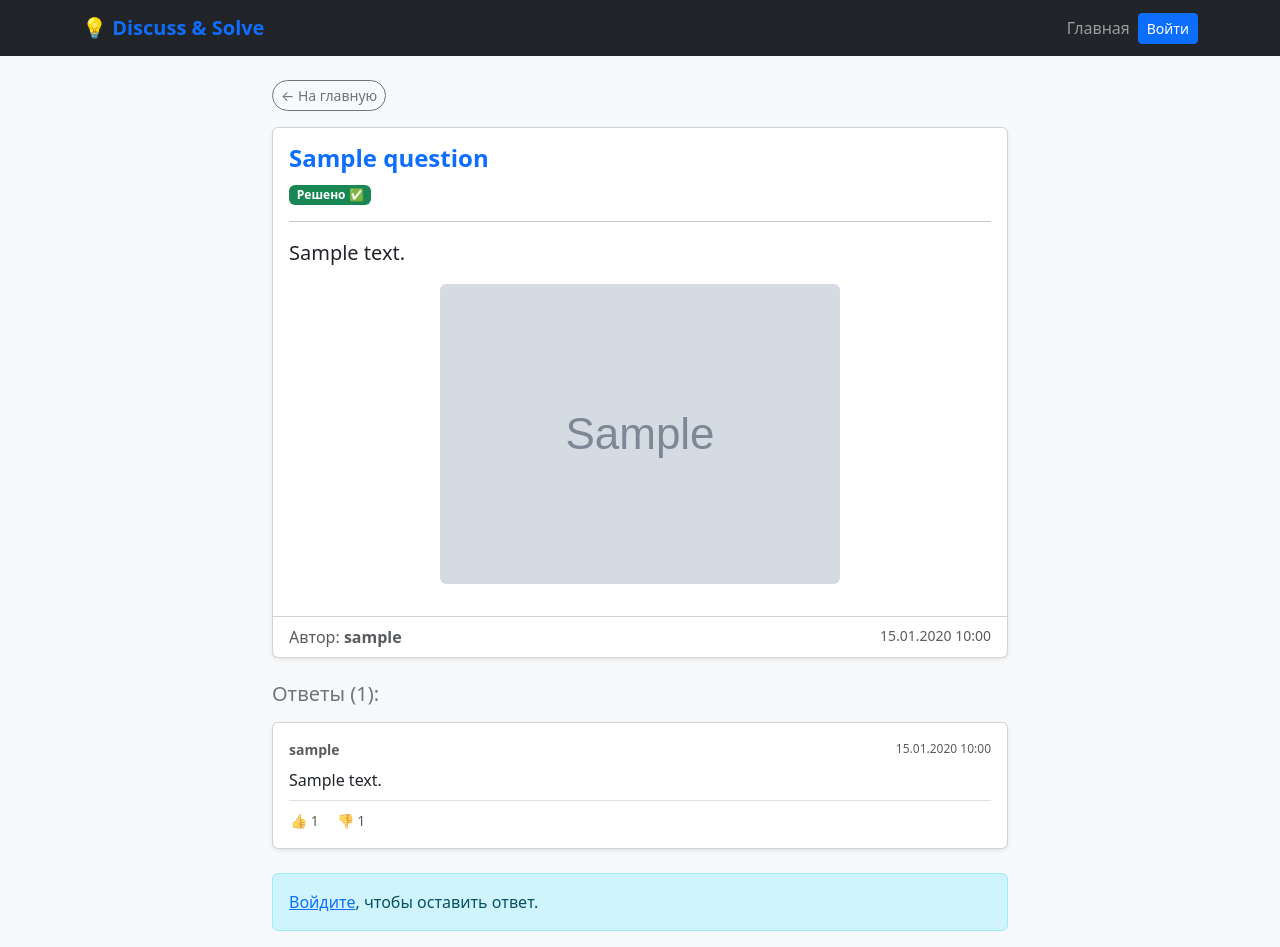
After one commit to Lehaaaaaaa/discuss_questions, a Django app: page /question/1/ in a window 1280 px wide. The commit adds this page. Run offline with Django 5.2, Linux system fonts and the light colour scheme; tables that the repository leaves empty hold one stand-in row (values such as "Sample post"); grey boxes marked "Sample" are stand-in pictures.

Commit message:
comments, report system

```diff
--- a/discuss_and_solve/discuss_app/models.py
+++ b/discuss_and_solve/discuss_app/models.py
@@ -29,6 +29,23 @@ class Question(models.Model):
 
     created_at = models.DateTimeField(auto_now_add=True)
 
+class Comment(models.Model):
+    question = models.ForeignKey(Question, on_delete=models.CASCADE, related_name='comments', verbose_name="Вопрос")
+    author = models.ForeignKey(User, on_delete=models.CASCADE, verbose_name="Автор")
+    text = models.TextField(verbose_name="Текст комментария")
+    created_at = models.DateTimeField(auto_now_add=True, verbose_name="Дата публикации")
+
+    likes = models.ManyToManyField(User, blank=True, related_name='comment_likes')
+    dislikes = models.ManyToManyField(User, blank=True, related_name='comment_dislikes')
+
+    class Meta:
+        verbose_name = "Комментарий"
+        verbose_name_plural = "Комментарии"
+        ordering = ['created_at']
+
+    def __str__(self):
+        return f"Комментарий от {self.author.username} к посту {self.question.title}"
+
 class Favorite(models.Model):
     user = models.ForeignKey(User, on_delete = models.CASCADE)
     question = models.ForeignKey(Question, on_delete = models.CASCADE)
@@ -39,7 +56,8 @@ class Favorite(models.Model):
 
 class Report(models.Model):
     user = models.ForeignKey(User, on_delete=models.CASCADE)
-    question = models.ForeignKey(Question, on_delete=models.CASCADE)
+    # Обязательно добавляем related_name='reports', чтобы работал поиск со стороны Вопроса
+    question = models.ForeignKey(Question, on_delete=models.CASCADE, related_name='reports')
 
     REASONS = [
         ('spam', 'Спам / Реклама'),
@@ -47,18 +65,23 @@ class Report(models.Model):
         ('wrong_topic', 'Вопрос не по теме сайта'),
         ('other', 'Другое'),
     ]
-    reason = models.CharField(max_length = 20, choices = REASONS)
+    reason = models.CharField(max_length=20, choices=REASONS)
+
     def save(self, *args, **kwargs):
         super().save(*args, **kwargs)
+
         target_question = self.question
-
         likes_count = target_question.likes.count()
         reports_count = target_question.reports.count()
 
         if likes_count == 0:
-            if reports_count >= 1:
+            if reports_count > 0:
                 target_question.delete()
+            return
+
+        if reports_count >= likes_count:
+            target_question.delete()
         else:
             report_percentage = (reports_count / likes_count) * 100
-            if report_percentage >= 10:
+            if report_percentage >= 40:
                 target_question.delete()
--- /dev/null
+++ b/discuss_and_solve/discuss_app/templates/question_detail.html
@@ -0,0 +1,85 @@
+{% extends 'base.html' %} {% block title %}{{ question.title }}{% endblock %}
+
+{% block content %}
+<div class="row">
+    <div class="col-md-8 mx-auto">
+        <a href="{% url 'index_page' %}" class="btn btn-outline-secondary btn-sm rounded-pill mb-3">← На главную</a>
+
+        <div class="card shadow-sm mb-4">
+            <div class="card-body">
+                <h2 class="text-primary fw-bold h4">{{ question.title }}</h2>
+
+                <div class="mb-3">
+                    {% if question.is_solved %}
+                        <span class="badge bg-success">Решено ✅</span>
+                    {% else %}
+                        <span class="badge bg-warning text-dark">В процессе ⏳</span>
+                    {% endif %}
+                </div>
+                <hr>
+                <p class="card-text text-dark fs-5">{{ question.text }}</p>
+                {% if question.image %}
+                    <div class="text-center mb-3">
+                        <img src="{{ question.image.url }}" class="img-fluid rounded" style="max-height: 500px; object-fit: cover;">
+                    </div>
+                {% endif %}
+            </div>
+            <div class="card-footer text-muted bg-transparent d-flex justify-content-between">
+                <span>Автор: <strong>{{ question.author.username }}</strong></span>
+                <small>{{ question.created_at|date:"d.m.Y H:i" }}</small>
+            </div>
+        </div>
+
+        <h3 class="h5 mb-3 text-secondary">Ответы ({{ comments.count }}):</h3>
+
+        {% for comment in comments %}
+            <div class="card shadow-sm mb-3 bg-white">
+                <div class="card-body p-3">
+                    <div class="d-flex justify-content-between align-items-center mb-2">
+                        <span class="text-muted small"><strong>{{ comment.author.username }}</strong></span>
+                        <small class="text-muted" style="font-size: 0.75rem;">{{ comment.created_at|date:"d.m.Y H:i" }}</small>
+                    </div>
+                    <p class="card-text text-dark mb-2">{{ comment.text }}</p>
+
+                    <div class="d-flex gap-3 border-top pt-2" style="font-size: 0.85rem;">
+                        <form action="{% url 'like_comment' comment.id %}" method="post" class="d-inline">
+                            {% csrf_token %}
+                            <button type="submit" class="btn btn-sm p-0 text-decoration-none {% if user in comment.likes.all %}text-primary fw-bold{% else %}text-muted{% endif %}">
+                                👍 {{ comment.likes.count }}
+                            </button>
+                        </form>
+
+                        <form action="{% url 'dislike_comment' comment.id %}" method="post" class="d-inline">
+                            {% csrf_token %}
+                            <button type="submit" class="btn btn-sm p-0 text-decoration-none {% if user in comment.dislikes.all %}text-danger fw-bold{% else %}text-muted{% endif %}">
+                                👎 {{ comment.dislikes.count }}
+                            </button>
+                        </form>
+                    </div>
+                </div>
+            </div>
+        {% empty %}
+            <p class="text-muted py-2">К этому вопросу пока нет ни одного ответа.</p>
+        {% endfor %}
+
+        {% if user.is_authenticated %}
+            <div class="card shadow-sm mt-4 mb-5">
+                <div class="card-body">
+                    <h4 class="h6 text-secondary mb-3">Ваш ответ:</h4>
+                    <form method="post" action="{% url 'question_detail' question.id %}">
+                        {% csrf_token %}
+                        <div class="mb-3">
+                            {{ form.text }}
+                        </div>
+                        <button type="submit" class="btn btn-primary btn-sm rounded-pill px-3">Отправить ответ</button>
+                    </form>
+                </div>
+            </div>
+        {% else %}
+            <div class="alert alert-info mt-4">
+                <a href="{% url 'login' %}">Войдите</a>, чтобы оставить ответ.
+            </div>
+        {% endif %}
+    </div>
+</div>
+{% endblock %}
--- a/discuss_and_solve/discuss_app/urls.py
+++ b/discuss_and_solve/discuss_app/urls.py
@@ -11,5 +11,9 @@ urlpatterns= [
     path('question/<int:question_id>/toggle/', views.toggle_resolve, name='toggle_resolve'),
     path('question/<int:question_id>/like/', views.toggle_like, name='toggle_like'),
     path('question/<int:question_id>/favorite/', views.toggle_favorite, name='toggle_favorite'),
-    path('favorites/', views.favorite_questions, name='favorite_questions')
+    path('favorites/', views.favorite_questions, name='favorite_questions'),
+    path('question/<int:question_id>/report/', views.toggle_report, name='toggle_report'),
+    path('question/<int:question_id>/', views.question_detail, name='question_detail'),
+    path('comment/<int:comment_id>/like/', views.like_comment, name='like_comment'),
+    path('comment/<int:comment_id>/dislike/', views.dislike_comment, name='dislike_comment'),
 ]
--- a/discuss_and_solve/discuss_app/views.py
+++ b/discuss_and_solve/discuss_app/views.py
@@ -1,5 +1,5 @@
 from django.shortcuts import render, redirect, get_object_or_404
-from .models import Question, Favorite
+from .models import Question, Favorite, Report, Comment
 from django.contrib.auth.decorators import login_required
 from django import forms
 from django.utils.text import slugify
@@ -12,13 +12,18 @@ class QuestionForm(forms.ModelForm):
 
 def index(request):
     all_questions = Question.objects.all().order_by('-created_at')
+
     user_favorites_ids = []
+    user_reports_ids = []
+
     if request.user.is_authenticated:
         user_favorites_ids = Favorite.objects.filter(user=request.user).values_list('question_id', flat=True)
+        user_reports_ids = Report.objects.filter(user=request.user).values_list('question_id', flat=True)
 
     return render(request, 'index.html', {
         'questions': all_questions,
-        'user_favorites_ids': user_favorites_ids
+        'user_favorites_ids': user_favorites_ids,
+        'user_reports_ids': user_reports_ids
     })
 
 @login_required(login_url = 'login')
@@ -83,3 +88,75 @@ def favorite_questions(request):
         'questions': questions,
         'user_favorites_ids': user_favorites_ids
     })
+
+
+@login_required
+def toggle_report(request, question_id):
+    question = get_object_or_404(Question, id=question_id)
+
+    existing_report = Report.objects.filter(user=request.user, question=question).first()
+
+    if existing_report:
+        existing_report.delete()
+    else:
+        Report.objects.create(user=request.user, question=question, reason='other')
+
+    return redirect('index_page')
+
+
+
+class CommentForm(forms.ModelForm):
+    class Meta:
+        model = Comment
+        fields = ['text']
+        widgets = {
+            'text': forms.Textarea(attrs={
+                'class': 'form-control',
+                'rows': 3,
+                'placeholder': 'Напишите ваш ответ или комментарий...'
+            })
+        }
+
+
+def question_detail(request, question_id):
+    question = get_object_or_404(Question, id=question_id)
+    comments = question.comments.all()
+
+    if request.method == 'POST':
+        if not request.user.is_authenticated:
+            return redirect('login')
+        form = CommentForm(request.POST)
+        if form.is_valid():
+            comment = form.save(commit=False)
+            comment.question = question
+            comment.author = request.user
+            comment.save()
+            return redirect('question_detail', question_id=question.id)
+    else:
+        form = CommentForm()
+
+    return render(request, 'question_detail.html', {
+        'question': question,
+        'comments': comments,
+        'form': form
+    })
+
+@login_required
+def like_comment(request, comment_id):
+    comment = get_object_or_404(Comment, id=comment_id)
+    if request.user in comment.likes.all():
+        comment.likes.remove(request.user)
+    else:
+        comment.likes.add(request.user)
+        comment.dislikes.remove(request.user)
+    return redirect('question_detail', question_id=comment.question.id)
+
+@login_required
+def dislike_comment(request, comment_id):
+    comment = get_object_or_404(Comment, id=comment_id)
+    if request.user in comment.dislikes.all():
+        comment.dislikes.remove(request.user)
+    else:
+        comment.dislikes.add(request.user)
+        comment.likes.remove(request.user)
+    return redirect('question_detail', question_id=comment.question.id)
```
Also changed, not shown: discuss_and_solve/discuss_app/templates/favorites.html (+11 -3 lines), discuss_and_solve/discuss_app/templates/index.html (+19 -8 lines), discuss_and_solve/discuss_app/migrations/0003_alter_report_question.py (added), discuss_and_solve/discuss_app/migrations/0004_comment.py (added).
